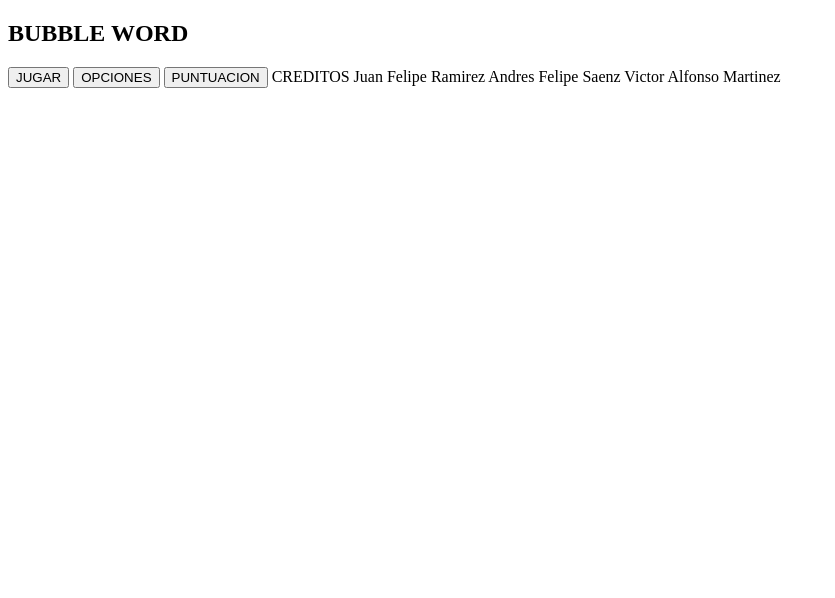
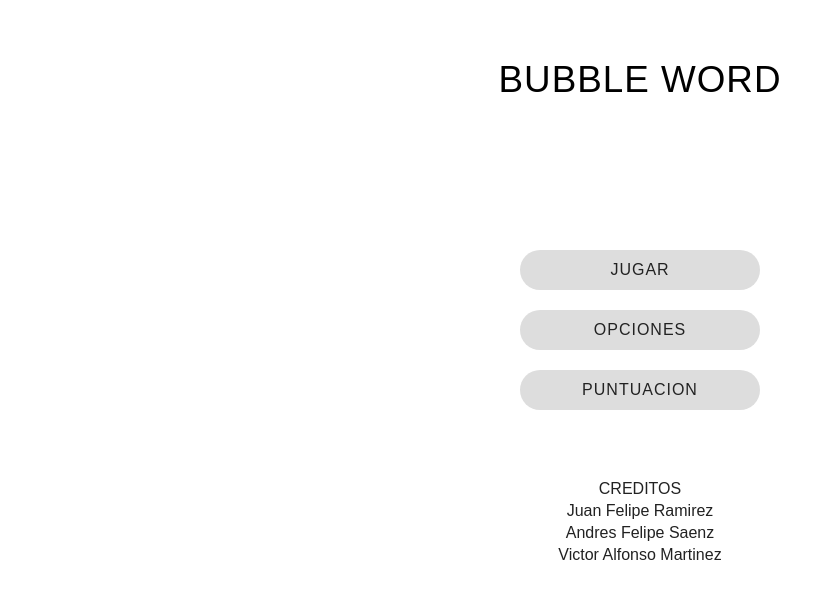
Before and after one commit to JuanfeP2004/Bubble-Word, a website built with Vite: page index.html in a window 1280 px wide. Shown: the whole page, without its empty margins (0-835 px from the left). Built offline with nearby package versions, Linux system fonts and the light colour scheme.

Commit message:
creacion de archivo css
se crea css y se mejoran los estilos de la vista principal

```diff
--- /dev/null
+++ b/css/style.css
@@ -0,0 +1,66 @@
+body {
+  min-height: 100vh;
+  margin: 0;
+  padding: 0;
+  font-family: 'Arial', sans-serif;
+  background: #fff;
+}
+
+#screen-inicio {
+  min-height: 100vh;
+  display: flex;
+  flex-direction: column;
+  justify-content: center;
+  align-items: center;
+}
+
+.tittle {
+  font-size: 2.3rem;
+  font-weight: 400;
+  margin: 60px 0 150px 0;
+  letter-spacing: 1px;
+  text-align: center;
+  line-height: 1.1;
+}
+
+/* Botones apilados y centrados */
+.button, .navButton {
+  width: 240px;
+  height: 40px;
+  margin: 14px 0 20px 0;
+  border: none;
+  border-radius: 20px;
+  background: #ddd;
+  color: #222;
+  font-size: 1rem;
+  font-weight: 400;
+  letter-spacing: 1px;
+  cursor: pointer;
+  transition: background 0.2s;
+  display: block;
+  margin-left: auto;
+  margin-right: auto;
+}
+.button:first-of-type, .navButton:first-of-type {
+  margin-top: 0;
+}
+.button:hover, .navButton:hover {
+  background: #ccc;
+}
+
+/* Créditos */
+#screen-inicio .bigtext {
+  display: block;
+  font-size: 1rem;
+  color: #222;
+  text-align: center;
+  margin-top: 70px;
+}
+#screen-inicio .bigtext + .bigtext {
+  margin-top: 4px;
+}
+
+/* Ajuste para los nombres de los creadores */
+#screen-inicio .bigtext:nth-child(n+6) {
+  margin-top: 4px;
+}
--- a/index.html
+++ b/index.html
@@ -5,6 +5,7 @@
     <meta name="viewport" content="width=device-width, initial-scale=1.0">
     <title>Bubble Word</title>
     <link rel="shortcut icon" href="img/BubbleWordLogo.ico">
+    <link rel="stylesheet" href="css/style.css">
     <script src="js/main.js" type="module"></script>
 </head>
 <body>
```
